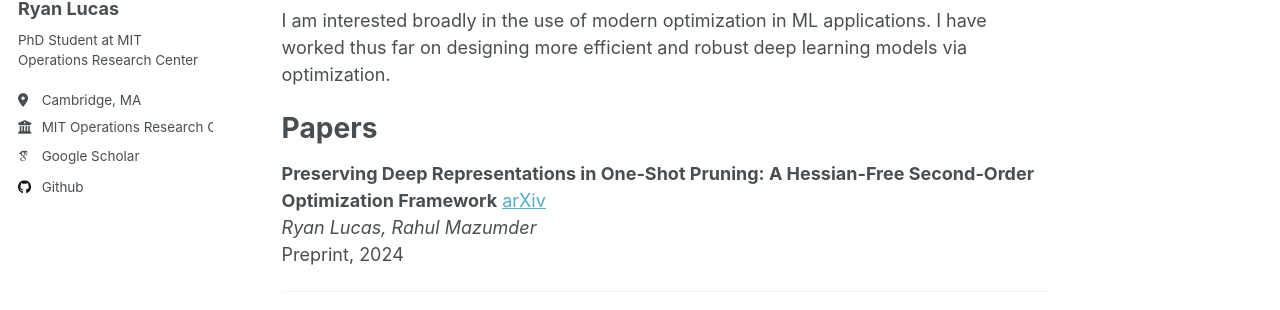
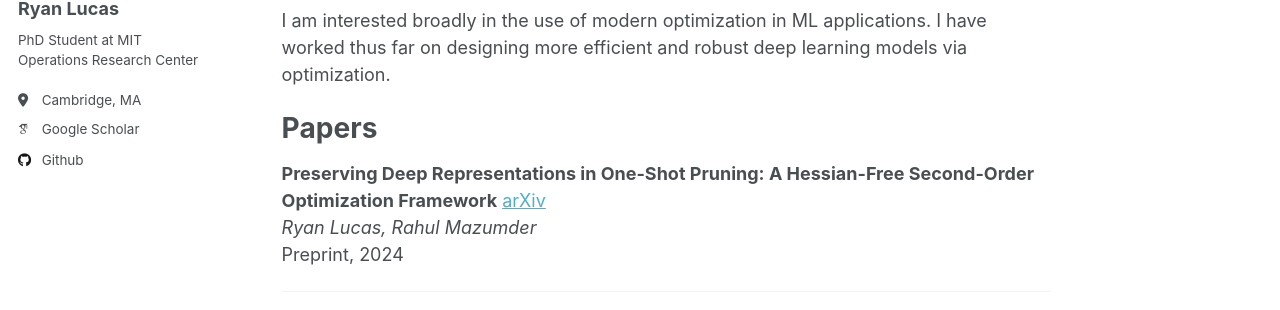
Before and after one commit to RyanLucas3/RyanLucas3.github.io, a Jekyll site: the page built from _pages/about.md, in a window 1280 px wide. Shown: the part 293-603 px from the top of the page. Built offline with Jekyll 4.4.1, drawn with Linux system fonts in a browser that asks for light colours; some web fonts are replaced.

Commit message:
Update _config.yml

```diff
--- a/_config.yml
+++ b/_config.yml
@@ -24,7 +24,6 @@ author:
   pronouns         :
   bio              : "PhD Student at MIT Operations Research Center"
   location         : "Cambridge, MA"
-  employer         : "MIT Operations Research Center"
   uri              :
   email            :
 
```
